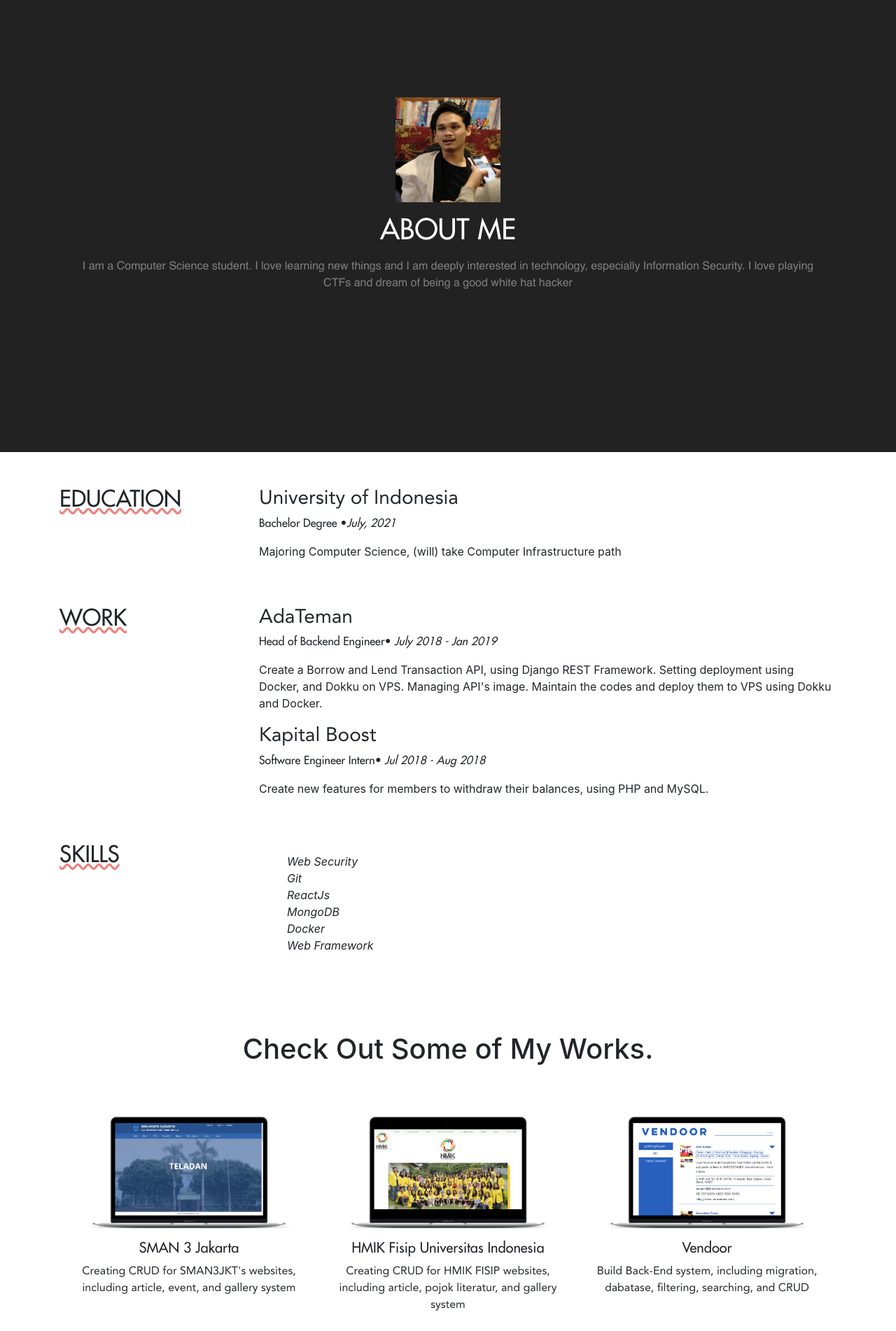
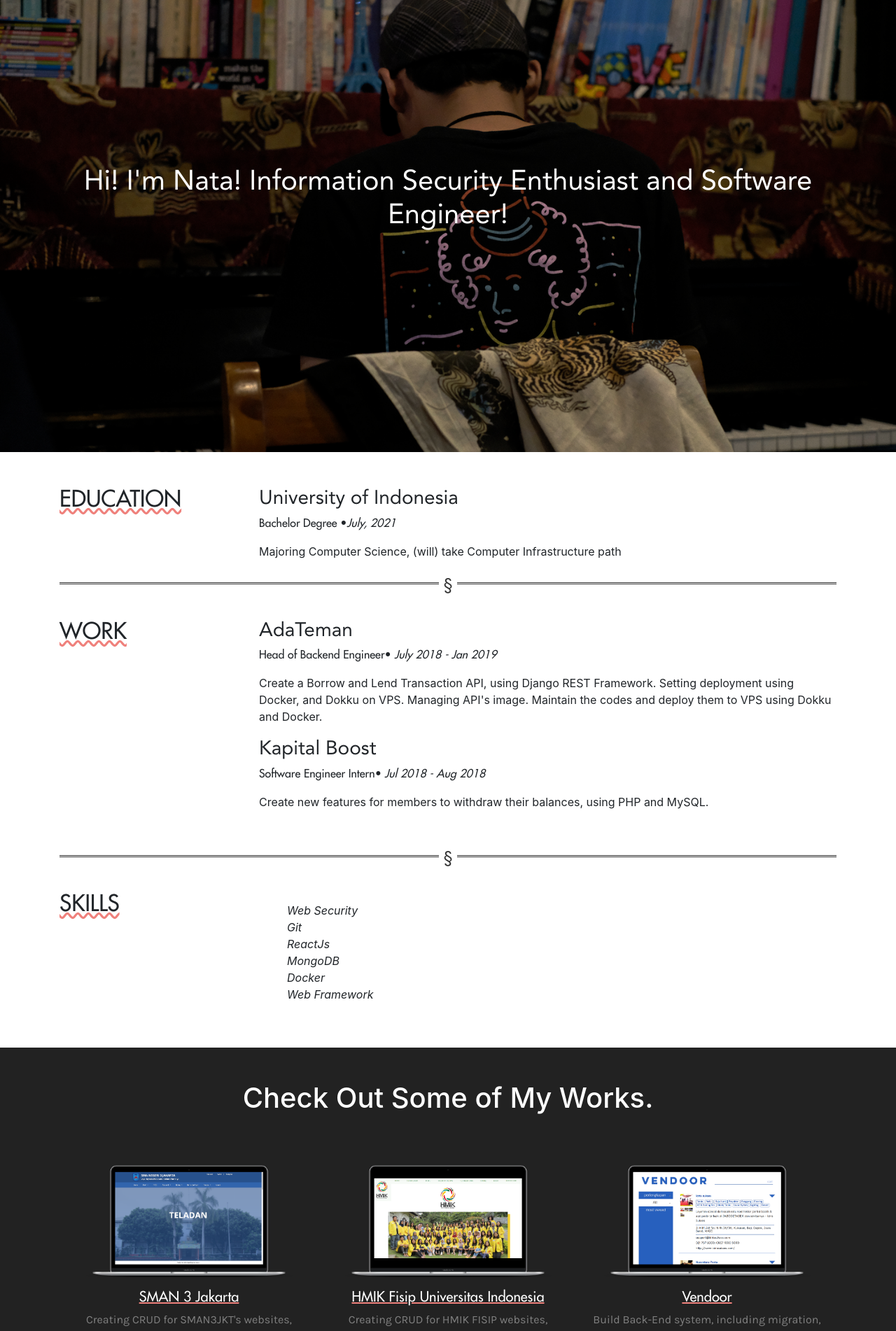
Before and after one commit to ciferivalle/ciferivalle.github.io, a React (Create React App) app: page / in a window 1280 px wide. Shown: the part 120-2022 px from the top of the page at 70% size. Built offline with nearby package versions, Linux system fonts and the light colour scheme.

Commit message:
adding background images

```diff
--- a/src/Components/About.js
+++ b/src/Components/About.js
@@ -5,13 +5,16 @@ import '../js/About.js'
 
 class About extends Component {
 
+
    constructor(props) {
       super(props);
       this.state = {
-         imgSrc: '/img/me.png'
+         imgSrc: '/img/me.png',
+         aboutBg: '/img/me-bg.png'
       };
       this.handleMouseOver = this.handleMouseOver.bind(this);
       this.handleMouseOut = this.handleMouseOut.bind(this);
+
     }
 
    handleMouseOver() {
@@ -26,9 +29,11 @@ class About extends Component {
       });
     }
 
+
+
     render() {
 
-        if(this.props.data) {
+            if(this.props.data) {
             var name = this.props.data.name;
             var profilepic= "images/"+this.props.data.image;
             var bio = this.props.data.bio;
@@ -40,18 +45,28 @@ class About extends Component {
             var email = this.props.data.email;
             var resumeDownload = this.props.data.resumedownload;
         }
+        const aboutStyle = {
+         color: 'blue',
+         backgroundImage: 'url(' + this.state.aboutBg + ')' ,
+         backgroundColor:'rgba(0,0,0,.6)',
+         backgroundSize: 'cover'
+
+       };
 
         return (
-            <section id="about" className="bg-grey">
+            <section id="about" className="" style={aboutStyle}>
                <div className="container">
                   <div className="row f-h">
                      <div className="col-md-12 my-auto">
-                        <div className="col-md-12">
+                        {/* <div className="col-md-12">
                            <img onMouseOver={this.handleMouseOver} onMouseOut={this.handleMouseOut} src={this.state.imgSrc} alt="mypic" className="profile-img img-responsive pas moshed"/>
-                        </div>
+                        </div> */}
                         <div className="col-md-12 f-light-grey">
-                           <h1 className="futura my-3 white">ABOUT ME</h1>
-                           <p className="helvetica dark-white">{bio}</p>
+                           <h1 className="avenir white">
+                              Hi! I'm Nata!
+                              Information Security Enthusiast and Software Engineer!
+                           </h1>
+                           {/* <p className="helvetica dark-white">{bio}</p> */}
                         </div>
                      </div>
                   </div>
--- a/src/Components/Portofolio.js
+++ b/src/Components/Portofolio.js
@@ -11,8 +11,8 @@ class Portfolio extends Component {
                <img alt={projects.title} src={projectImage} className="img-responsive project-img my-3" />
                <div className="overlay">
                   <div className="portfolio-item-meta futura">
-                        <h5>{projects.title}</h5>
-                        <p className="avenir">{projects.category}</p>
+                        <h5 className="futura u2 ">{projects.title}</h5>
+                        <p className="karla dark-white">{projects.category}</p>
                   </div>
                 </div>
               <div className="link-icon"><i className="fa fa-link"></i></div>
@@ -22,7 +22,7 @@ class Portfolio extends Component {
     }
 
     return (
-      <section id="portfolio">
+      <section id="portfolio" className="bg-grey white">
 
       <div className="row">
 
--- a/src/Components/Resume.js
+++ b/src/Components/Resume.js
@@ -45,6 +45,8 @@ class Resume extends Component {
             </div>
          </div>
 
+         <hr className="style-eight"/>
+
          <div className="row work my-5">
 
             <div className="col-md-3">
@@ -56,24 +58,23 @@ class Resume extends Component {
             </div>
          </div>
 
+         <hr className="style-eight"/>
+
          <div className="row skill my-5">
-
             <div className="col-md-3">
                <h2 className="futura u"><span>SKILLS</span></h2>
             </div>
 
             <div className="col-md-9">
-
-               <p>{skillmessage}
-               </p>
-
+               <p>{skillmessage}</p>
                <div className="bars">
                   <ul className="skills">
-                  {skills}
+                     {skills}
                   </ul>
                </div>
             </div>
          </div>
+
       </div>
    </section>
     );
--- a/src/Style.css
+++ b/src/Style.css
@@ -89,6 +89,33 @@ ul {
     text-decoration-style: wavy;
 }
 
+
+.u2 {
+    text-decoration: underline;
+    text-decoration-color: #EF817C;
+}
+
 .project-img {
     max-width: 300px;
 }
+
+/* Flaired edges, by Tomas Theunissen */
+/* Glyph, by Harry Roberts */
+
+hr.style-eight {
+    overflow: visible; /* For IE */
+    padding: 0;
+    border: none;
+    border-top: medium double #333;
+    color: #333;
+    text-align: center;
+}
+hr.style-eight:after {
+    content: "§";
+    display: inline-block;
+    position: relative;
+    top: -0.7em;
+    font-size: 1.5em;
+    padding: 0 0.25em;
+    background: white;
+}
```
Also changed, not shown: public/img/me-bg.png (added), 1 other file (tests, documents, lock files or other folders).
